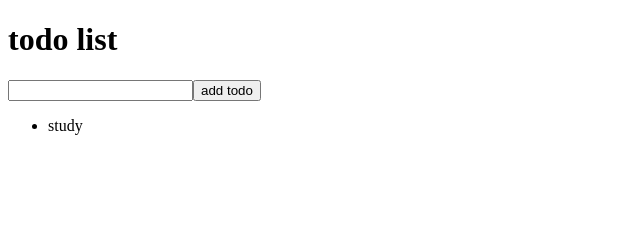
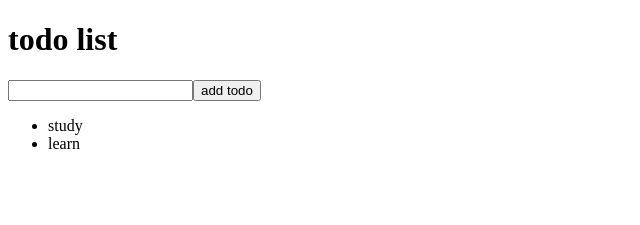
Before and after one commit to J3SUNG/hello_react, a React (Create React App) app: page / in a window 1280 px wide. Shown: the top 225 px of the page, without its empty margins (0-640 px from the left). Built offline with nearby package versions, Linux system fonts and the light colour scheme.

Commit message:
add Todo

```diff
--- a/src/App.js
+++ b/src/App.js
@@ -1,7 +1,8 @@
-import React, { useState } from "react";
+import React, { useState, useEffect } from "react";
 import List from "./List.jsx";
+
 function App() {
-  const [todos, setTodos] = useState(["study"]);
+  const [todos, setTodos] = useState(["study", "learn"]);
   const [newTodo, setNewTodo] = useState();
 
   const changeInputData = (event) => {
@@ -10,14 +11,18 @@ function App() {
 
   const addTodo = (event) => {
     event.preventDefault();
-    setTodos(...todos, newTodo);
+    setTodos([...todos, newTodo]);
   };
+
+  useEffect(() => {
+    console.log("new Render");
+  });
 
   return (
     <>
       <h1>todo list</h1>
       <form action="">
-        <input type="text" name="" onChnage={changeInputData} />
+        <input type="text" name="" onChange={changeInputData} />
         <button onClick={addTodo}>add todo</button>
       </form>
       <List todos={todos} />
--- a/src/List.jsx
+++ b/src/List.jsx
@@ -1,7 +1,7 @@
 import React from "react";
 
 const List = ({ todos }) => {
-  const todoList = todos.map((todo) => <li>{todo}</li>);
+  const todoList = todos.map((todo, i) => <li key={i}>{todo}</li>);
   return <ul>{todoList}</ul>;
 };
 export default List;
```
Also changed, not shown: 1 other file (tests, documents, lock files or other folders).
